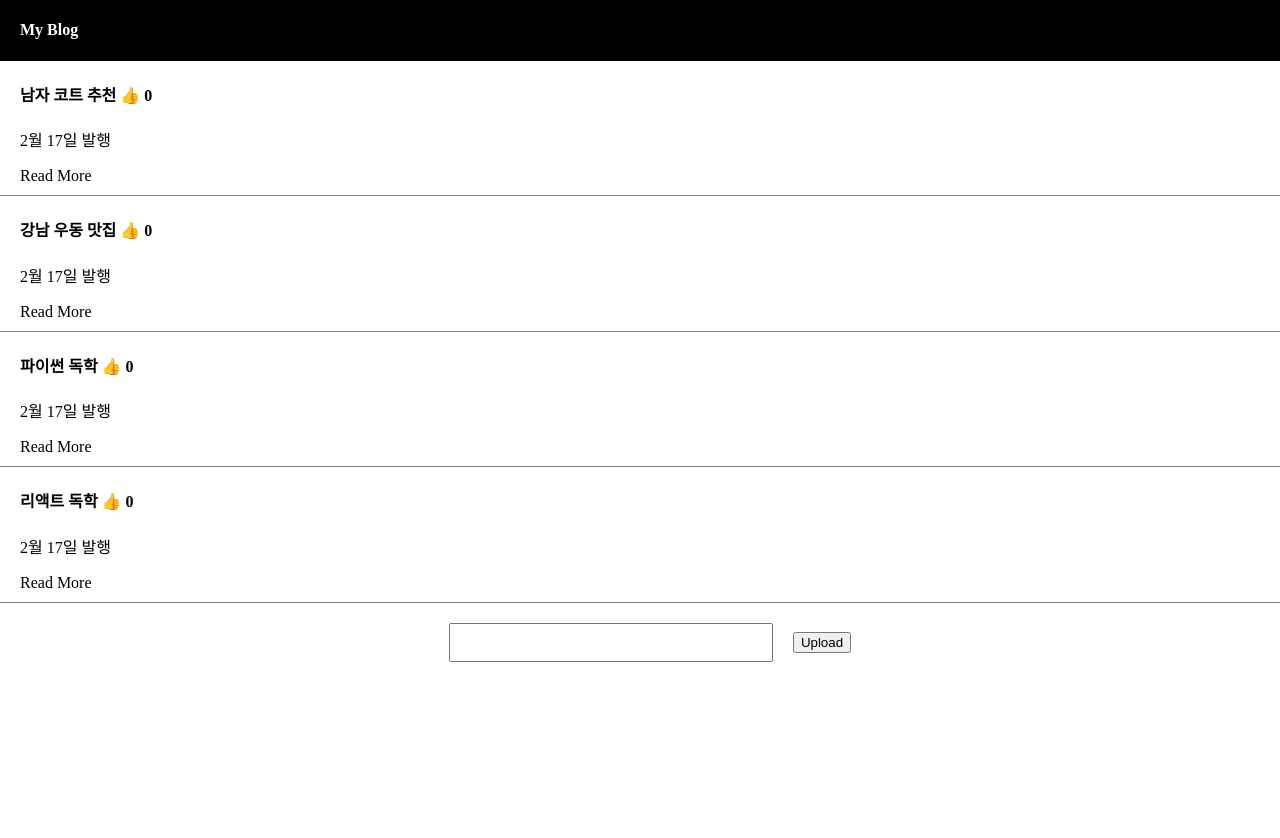
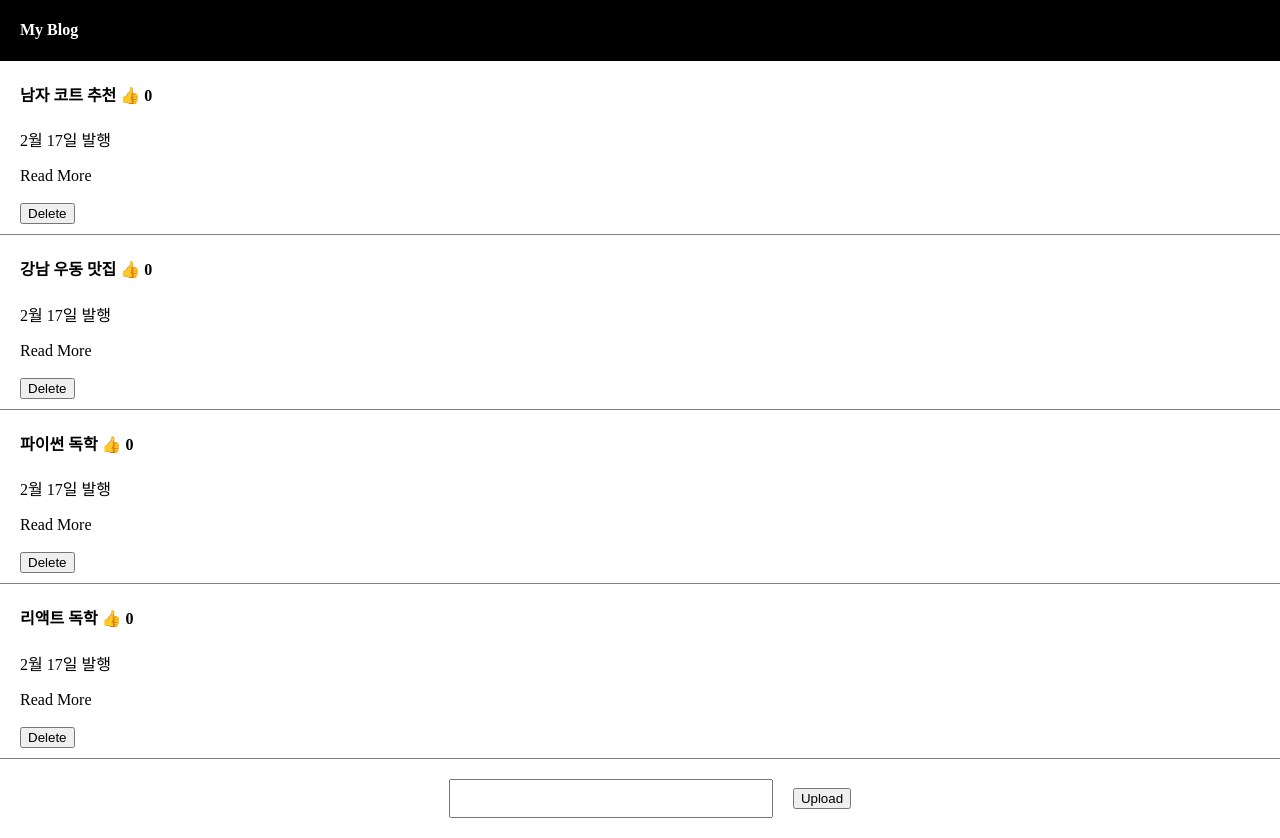
Before and after one commit to dhk10003/coding-apple-blog, a React (Create React App) app: page / in a window 1280 px wide. Before the commit the page ends 800 px from the top, so only its background shows below. Built offline with nearby package versions, Linux system fonts and the light colour scheme.

Commit message:
Created Upload & Delete Btns

```diff
--- a/src/App.js
+++ b/src/App.js
@@ -31,7 +31,7 @@ function App() {
           return (
             <>
             <div className="list" key={i}>
-              <h4>{ a } <span onClick={()=>{
+              <h4>{ a } <span className="likeBtn" onClick={()=>{
                 let eachLike = [...like];
                 eachLike[i] += 1;
                 setLike(eachLike);
@@ -41,6 +41,15 @@ function App() {
                 setModal(!modal);
                 setModalTitleIndex(i);
               }}>Read More</span>
+              <br /><br />
+              <div><button onClick={() => {
+                let newTitle = [...title];
+                newTitle.splice(i, 1);
+                setTitle(newTitle);
+                let newLike = [...like];
+                newLike.splice(i, 1);
+                setLike(newLike);
+              }}>Delete</button></div>
             </div>
             </>
           )
@@ -56,6 +65,9 @@ function App() {
         let newTitle = [...title];
         newTitle.unshift(input);
         setTitle(newTitle);
+        let newLike = [...like];
+        newLike.unshift(0);
+        setLike(newLike);
         document.querySelector('input').value = '';
         setInput('');
       }}>Upload</button>
--- a/src/App.scss
+++ b/src/App.scss
@@ -22,6 +22,12 @@ body{
         text-align: left;
         border-bottom: 1px solid gray;
 
+        .likeBtn {
+            &:hover {
+                cursor: pointer;
+            }
+        }
+
         .readMore {
             &:hover {
                 cursor: pointer;
```
